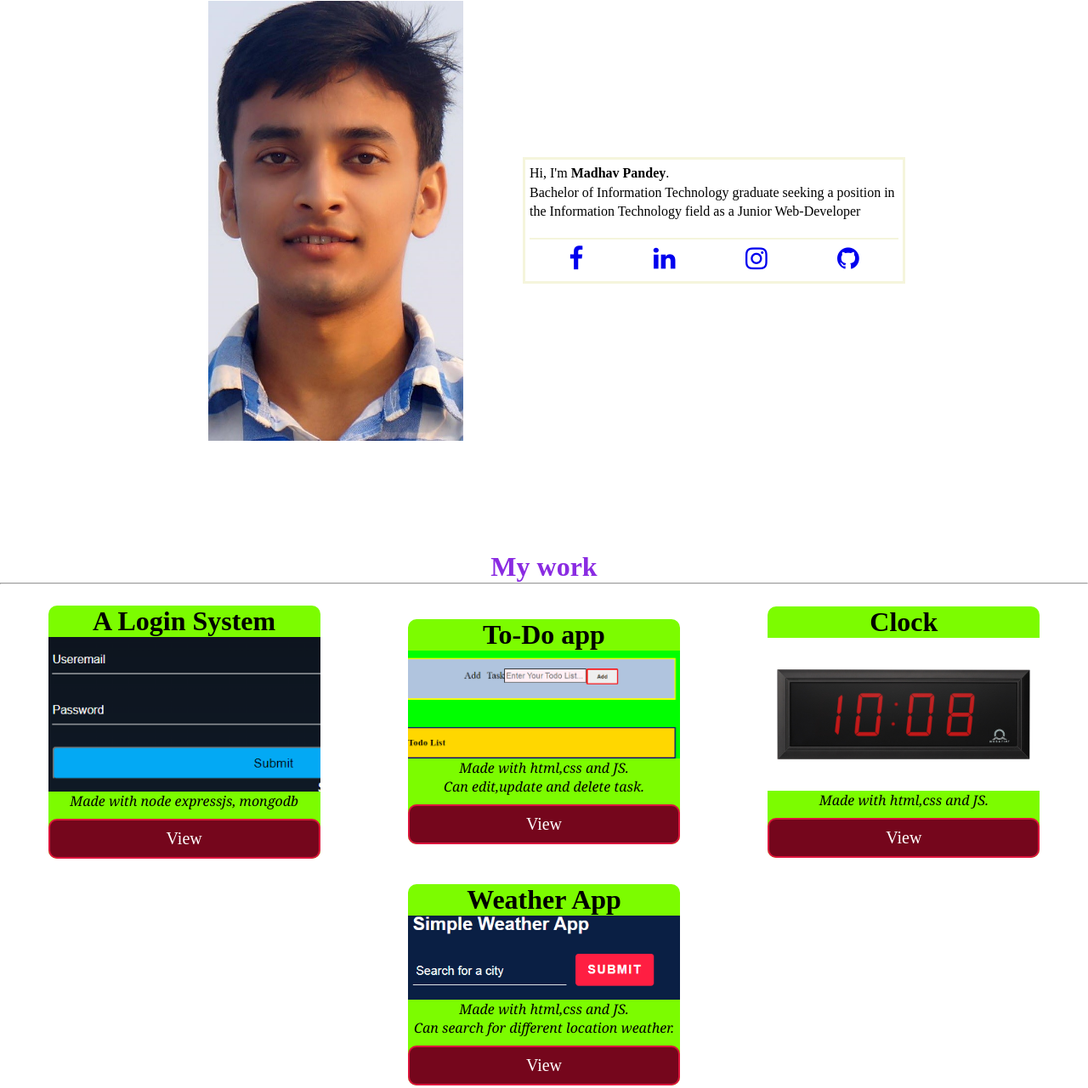
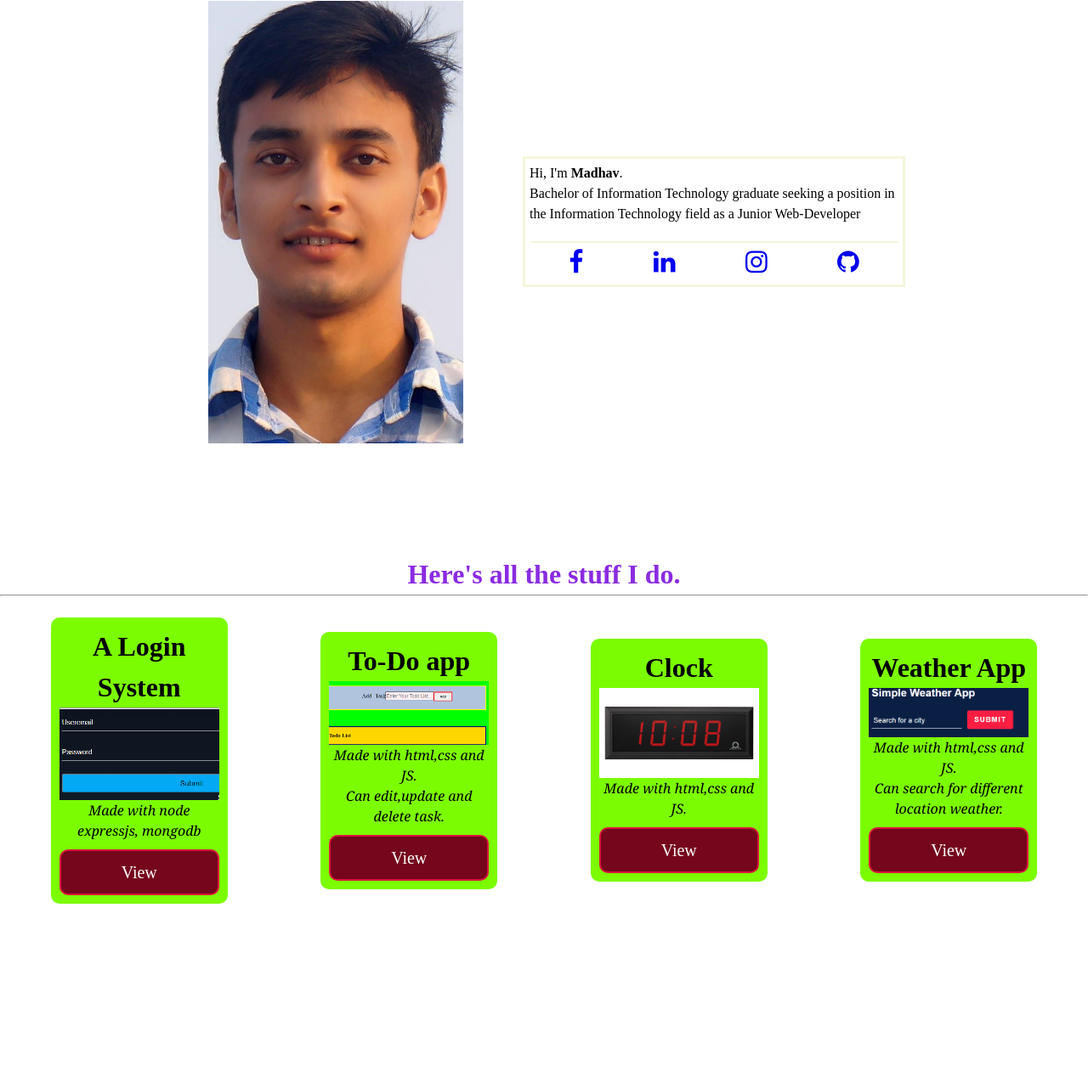
Before and after one commit to pmadhav82/pmadhav82.github.io, a plain HTML site: page index.html in a window 1280 px wide. Shown: the part 69-1350 px from the top of the page at 85% size. Drawn offline with Linux system fonts and the light colour scheme.

Commit message:
this is second commit

```diff
--- a/index.html
+++ b/index.html
@@ -6,7 +6,7 @@
         <meta charset="UTF-8">
         <meta http-equiv="X-UA-Compatible" content="IE=edge">
         <meta name="viewport" content="width=device-width, initial-scale=1.0">
-        <title>Portfolio</title>
+        <title>Madhav</title>
         <link rel="stylesheet" href="https://cdnjs.cloudflare.com/ajax/libs/font-awesome/4.7.0/css/font-awesome.min.css">
         <link rel="stylesheet" href="style/style.css">
 
@@ -29,7 +29,6 @@
                 <ul class="nav-menu">
                     <li><a href="#home" class="nav-links" >Home</a></li>
                     <li><a href="#work" class="nav-links">My work</a></li>
-                    <li><a href="#about" class="nav-links">Blog</a></li>
                     <li><a href="#contact" class="nav-links">Contact</a></li>
 
 
@@ -50,7 +49,7 @@
                     <div class="intro">
                 <p>
 
-                    Hi, I'm <b> Madhav Pandey</b>.
+                    Hi, I'm <b> Madhav</b>.
                 </p>
                 <p>
                     Bachelor of Information Technology graduate
@@ -73,12 +72,13 @@
 
 <div id="service">
     <div class="content">
-        <h1 id="mywork">My work</h1>
+        <h1 id="work">Here's all the stuff I do.</h1>
         <hr>
         <div class="main">
 
             <div class="item">
                 <h1>A Login System</h1>
+                <hr/>
                 <img src="./images/loging.PNG" alt="loging"/>
                 <p id="description">
                     Made with node expressjs, mongodb</br>
--- a/style/style.css
+++ b/style/style.css
@@ -2,6 +2,7 @@
 box-sizing: border-box;
 margin: 0;
 padding: 0;
+line-height: 1.5em;
 }
 
 html{
@@ -28,7 +29,7 @@ position: fixed;
     margin: 0 auto;
 }
 #logo{
-margin-top:10px;
+
     color: wheat;
     justify-self: start;
     margin-left: 20px;
@@ -113,7 +114,7 @@ gap: 10px;
     align-self: center;
     width: 450px;
     margin-left: 30px;
-    line-height: 1.4em;
+
 }
 .icons{
     padding: 5px;
@@ -127,10 +128,12 @@ gap: 10px;
 #service .content{
     height:100vh;
     width: 100%;
-    background:white;
+
 }
-#service .content #mywork{
+#service .content #work{
     color: blueviolet;
+    padding-top: 60px;
+    text-align: center;
 }
 #service .content .main{
    display: flex;
@@ -143,11 +146,7 @@ gap: 10px;
   flex-wrap: wrap;
   padding: 15px;
 }
-#mywork{
-    padding-top: 60px;
-    text-align: center;
 
-}
 #description{
     font-family: Georgia, 'Times New Roman', Times, serif;
     font-weight: 300;
@@ -159,11 +158,12 @@ gap: 10px;
     flex-direction: column;
     margin-top: 10px;
     height:auto;
-    width: 20rem;
+    width: 13rem;
     background-color: lawngreen;
     transition: all 0.9s ease-in-out;
     cursor: pointer;
     text-align: center;
+    padding: 10px;
     border-radius: 10px;
 
 }
```
